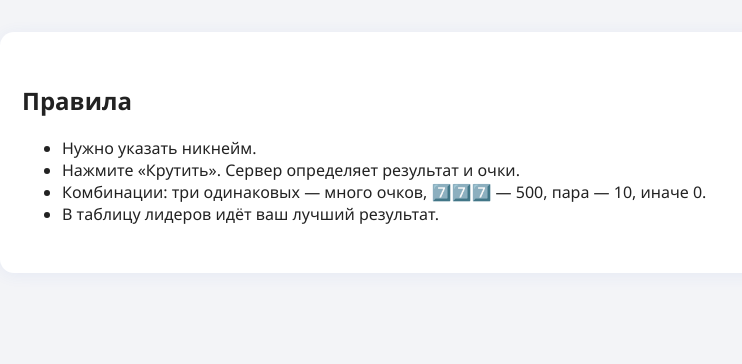
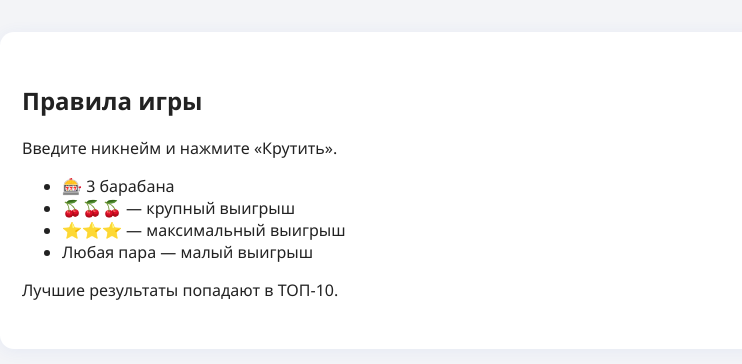
Before and after one commit to Belandiy/roulette-game, a Flask app: page /rules in a window 1280 px wide. Shown: the part 46-410 px from the top of the page, without its empty margins (0-742 px from the left). Run offline with Flask 3, Linux system fonts and the light colour scheme.

Commit message:
наполнение rules.html

```diff
--- a/templates/rules.html
+++ b/templates/rules.html
@@ -1,12 +1,19 @@
 {% extends "base.html" %}
 {% block content %}
-<div class="card">
-  <h2>Правила</h2>
-  <ul>
-    <li>Нужно указать никнейм.</li>
-    <li>Нажмите «Крутить». Сервер определяет результат и очки.</li>
-    <li>Комбинации: три одинаковых — много очков, 7️⃣7️⃣7️⃣ — 500, пара — 10, иначе 0.</li>
-    <li>В таблицу лидеров идёт ваш лучший результат.</li>
-  </ul>
+<div class="row">
+  <div class="card main-card">
+    <h2>Правила игры</h2>
+
+    <p>Введите никнейм и нажмите «Крутить».</p>
+
+    <ul>
+      <li>🎰 3 барабана</li>
+      <li>🍒🍒🍒 — крупный выигрыш</li>
+      <li>⭐⭐⭐ — максимальный выигрыш</li>
+      <li>Любая пара — малый выигрыш</li>
+    </ul>
+
+    <p>Лучшие результаты попадают в ТОП-10.</p>
+  </div>
 </div>
 {% endblock %}
```
